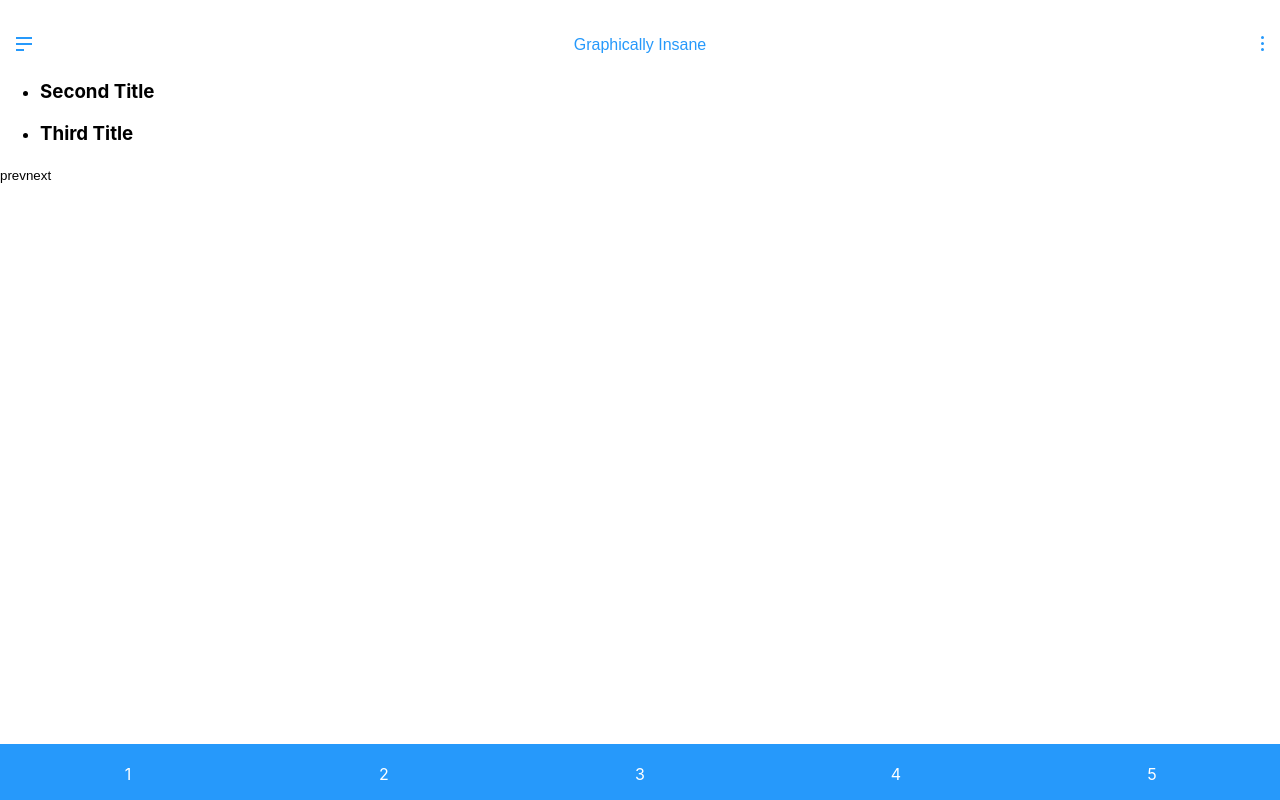
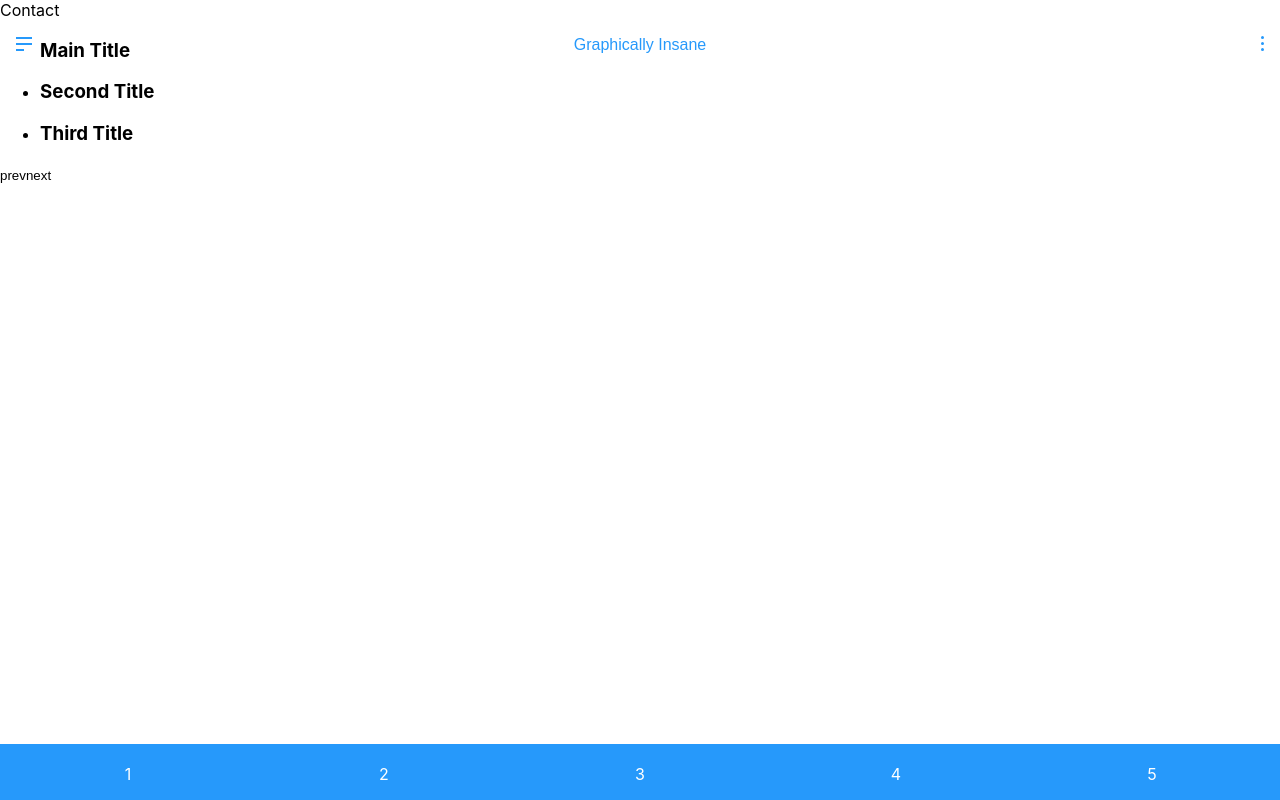
Before and after one commit to noximus/Graphically-Insane, a React (Create React App) app: page /contact in a window 1280 px wide. Built offline with nearby package versions, Linux system fonts and the light colour scheme.

Commit message:
fixed animation glitch

```diff
--- a/src/App.css
+++ b/src/App.css
@@ -3,6 +3,7 @@
   width: 100%;
   height: 100vh;
   overflow: hidden;
+  background-color: white;
 }
 .App-overlay {
   width: 100%;
@@ -25,7 +26,6 @@ header {
   top: 0;
   width: 100%;
   height: 68px;
-  background-color: white;
   display: flex;
   color: #2699fb;
   font-family: Arial, Helvetica, sans-serif;
```
